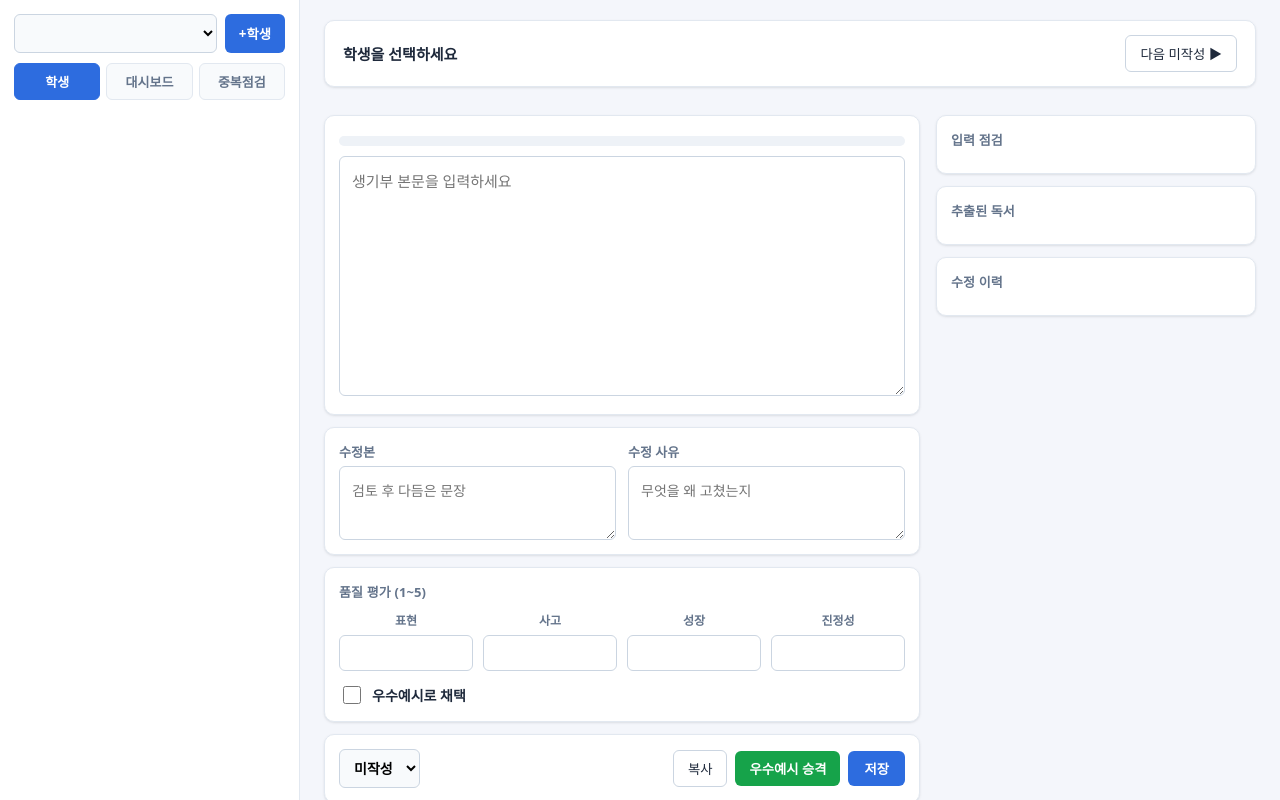
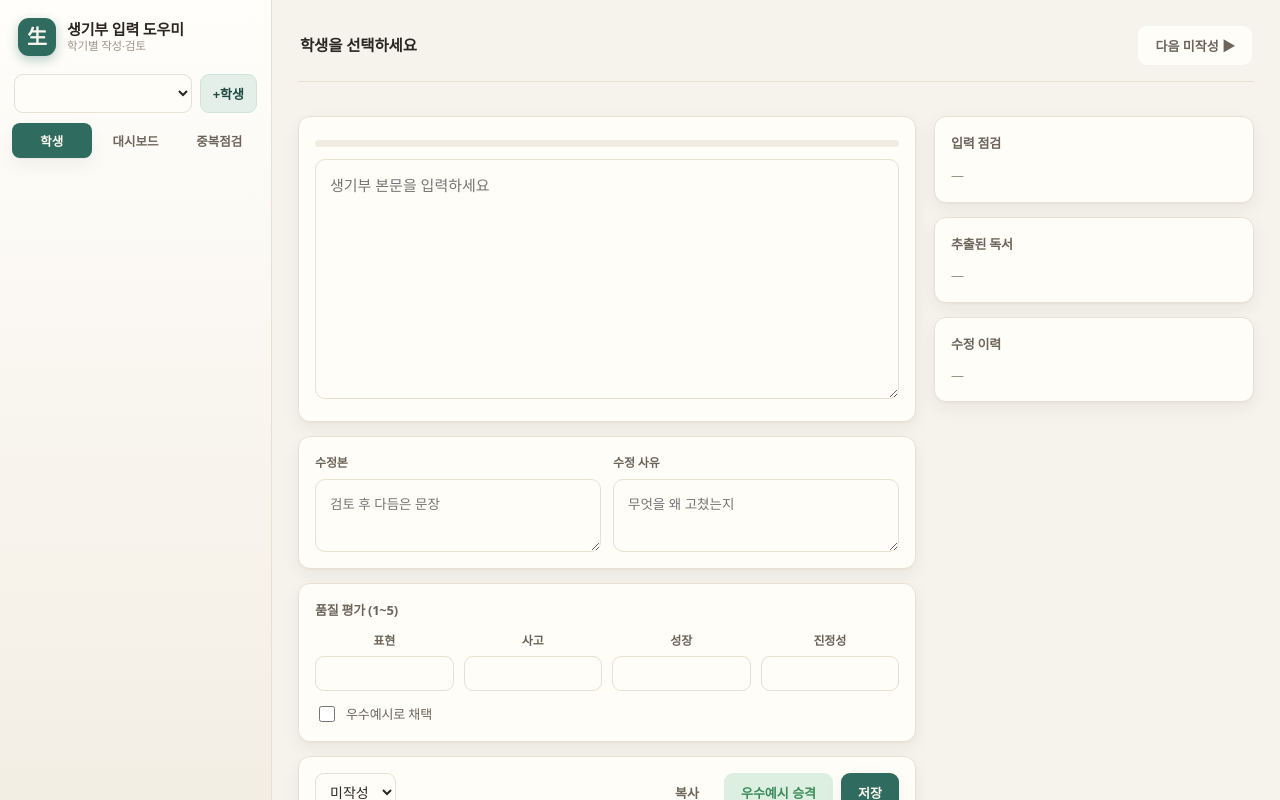
Before and after one commit to fbwiqb/saengbu-helper, an Electron app: page public/index.html in a window 1280 px wide. Drawn offline with Linux system fonts and the light colour scheme; no server answers; a web font is replaced by a local one.

Commit message:
design: 정제된 에디토리얼 업무 UI (웜페이퍼·틸 accent·Pretendard/NanumSquareNeo·브랜드)

```diff
--- a/public/index.html
+++ b/public/index.html
@@ -4,10 +4,17 @@
   <meta charset="utf-8" />
   <meta name="viewport" content="width=device-width, initial-scale=1" />
   <title>생기부 입력 도우미</title>
+  <link rel="preconnect" href="https://cdn.jsdelivr.net" />
+  <link rel="stylesheet" href="https://cdn.jsdelivr.net/gh/orioncactus/pretendard@v1.3.9/dist/web/static/pretendard.min.css" />
+  <link rel="stylesheet" href="https://cdn.jsdelivr.net/gh/projectnoonnu/noonfonts_two@1.2/NanumSquareNeo-Variable.woff2.css" />
   <link rel="stylesheet" href="style.css" />
 </head>
 <body>
   <aside id="sidebar">
+    <div class="brand">
+      <span class="brand-mark">生</span>
+      <div class="brand-txt"><strong>생기부 입력 도우미</strong><small>학기별 작성·검토</small></div>
+    </div>
     <div class="bar">
       <select id="groupSel"></select>
       <button id="addBtn">+학생</button>
--- a/public/style.css
+++ b/public/style.css
@@ -1,230 +1,213 @@
 :root {
-  --bg: #f4f6fb;
-  --surface: #ffffff;
-  --surface-2: #f8fafc;
-  --border: #e2e8f0;
-  --border-strong: #cbd5e1;
-  --text: #1e293b;
-  --text-muted: #64748b;
-  --text-faint: #94a3b8;
-  --primary: #2d6cdf;
-  --primary-dark: #1f54b8;
-  --primary-soft: #eef4ff;
-  --green: #16a34a;
-  --green-soft: #dcfce7;
-  --amber: #d97706;
-  --amber-soft: #fef3c7;
-  --red: #dc2626;
-  --red-soft: #fee2e2;
-  --gray-soft: #eef2f7;
-  --radius: 10px;
-  --radius-sm: 6px;
-  --shadow: 0 1px 3px rgba(15, 23, 42, 0.08), 0 1px 2px rgba(15, 23, 42, 0.04);
-  --shadow-lg: 0 4px 16px rgba(15, 23, 42, 0.10);
-  --gap: 16px;
-  --font: "Pretendard", "맑은 고딕", "Malgun Gothic", system-ui, sans-serif;
+  --paper: #f6f3ec;
+  --surface: #fffdf8;
+  --surface-2: #f1ece2;
+  --ink: #2a2622;
+  --ink-soft: #6c655b;
+  --ink-faint: #9b9388;
+  --line: #e7e0d3;
+  --line-soft: #efe9dd;
+  --accent: #2f6b5e;
+  --accent-soft: #e4efe9;
+  --accent-ink: #1f4a40;
+  --blue: #3a6ea5;
+  --amber: #b3791f;
+  --amber-bg: #f7eccf;
+  --green: #3c8a5a;
+  --green-bg: #dcefe1;
+  --red: #bf4630;
+  --red-bg: #f6ddd5;
+  --radius: 12px;
+  --shadow: 0 1px 2px rgba(40,34,28,.04), 0 6px 18px rgba(40,34,28,.06);
+  --font-body: "Pretendard Variable", Pretendard, "맑은 고딕", "Malgun Gothic", system-ui, sans-serif;
+  --font-head: "NanumSquareNeo-Variable", var(--font-body);
 }
 
-* { box-sizing: border-box; font-family: var(--font); }
-html, body { margin: 0; height: 100vh; }
+* { box-sizing: border-box; }
+html, body { height: 100%; }
 body {
-  display: flex;
-  background: var(--bg);
-  color: var(--text);
-  font-size: 14px;
+  margin: 0; display: flex; height: 100vh; overflow: hidden;
+  font-family: var(--font-body); color: var(--ink);
+  background: var(--paper);
+  font-size: 14px; line-height: 1.6; letter-spacing: -.01em;
   -webkit-font-smoothing: antialiased;
 }
+h2, h3 { font-family: var(--font-head); letter-spacing: -.02em; color: var(--ink); }
+h2 { font-size: 18px; margin: 0 0 14px; font-weight: 800; }
+h3 { font-size: 13px; margin: 0 0 10px; font-weight: 700; color: var(--ink-soft); }
+button, select, input, textarea { font-family: inherit; font-size: inherit; color: inherit; }
 
-button {
-  font-family: var(--font);
-  border-radius: var(--radius-sm);
-  cursor: pointer;
-  transition: background .12s, box-shadow .12s, border-color .12s;
+/* ===== Sidebar ===== */
+#sidebar {
+  width: 272px; flex: 0 0 272px; height: 100vh; overflow-y: auto;
+  background: linear-gradient(180deg, #fffefb, #f3eee4);
+  border-right: 1px solid var(--line);
+  display: flex; flex-direction: column;
 }
-button:focus-visible, textarea:focus-visible, input:focus-visible, select:focus-visible {
-  outline: 2px solid var(--primary);
-  outline-offset: 1px;
+.brand { display: flex; align-items: center; gap: 11px; padding: 18px 18px 14px; }
+.brand-mark {
+  width: 38px; height: 38px; flex: 0 0 38px; border-radius: 11px;
+  background: var(--accent); color: #fbf7ef; display: grid; place-items: center;
+  font-family: var(--font-head); font-weight: 800; font-size: 20px;
+  box-shadow: 0 4px 12px rgba(47,107,94,.32);
 }
-.btn-primary {
-  background: var(--primary); color: #fff; border: none; padding: 8px 16px; font-weight: 600;
+.brand-txt { display: flex; flex-direction: column; line-height: 1.25; }
+.brand-txt strong { font-family: var(--font-head); font-size: 15px; font-weight: 800; }
+.brand-txt small { color: var(--ink-faint); font-size: 11.5px; }
+
+.bar { display: flex; gap: 8px; padding: 4px 14px 10px; }
+.bar select { flex: 1; min-width: 0; }
+select, input[type="number"] {
+  background: var(--surface); border: 1px solid var(--line); border-radius: 9px;
+  padding: 8px 10px; color: var(--ink); outline: none; transition: border-color .15s, box-shadow .15s;
 }
-.btn-primary:hover { background: var(--primary-dark); }
-.btn-ghost {
-  background: var(--surface); color: var(--text); border: 1px solid var(--border-strong); padding: 8px 14px;
+select:focus, input:focus, textarea:focus { border-color: var(--accent); box-shadow: 0 0 0 3px var(--accent-soft); }
+
+.viewbar { display: flex; gap: 4px; padding: 0 12px 12px; }
+.viewbar button {
+  flex: 1; padding: 7px 4px; border: 1px solid transparent; border-radius: 8px;
+  background: transparent; color: var(--ink-soft); cursor: pointer; font-size: 12.5px; font-weight: 600;
+  transition: background .15s, color .15s;
 }
-.btn-ghost:hover { background: var(--surface-2); }
-.btn-green { background: var(--green); color: #fff; border: none; padding: 8px 14px; font-weight: 600; }
-.btn-green:hover { filter: brightness(.95); }
+.viewbar button:hover { background: var(--surface-2); color: var(--ink); }
+.viewbar button.sel { background: var(--accent); color: #fbf7ef; box-shadow: var(--shadow); }
 
-#sidebar {
-  width: 300px; flex-shrink: 0;
-  background: var(--surface);
-  border-right: 1px solid var(--border);
-  display: flex; flex-direction: column;
-  overflow: hidden;
-}
-#sidebar .bar { display: flex; gap: 8px; padding: 14px 14px 10px; }
-#groupSel {
-  flex: 1; padding: 8px 10px; border: 1px solid var(--border-strong);
-  border-radius: var(--radius-sm); background: var(--surface-2); font-size: 14px;
-}
-#addBtn { background: var(--primary); color: #fff; border: none; padding: 0 14px; font-weight: 600; }
-#addBtn:hover { background: var(--primary-dark); }
-.viewbar { display: flex; gap: 6px; padding: 0 14px 12px; }
-.viewbar button {
-  flex: 1; padding: 8px 4px; border: 1px solid var(--border);
-  background: var(--surface-2); color: var(--text-muted); font-size: 13px; font-weight: 600;
-}
-.viewbar button:hover { background: var(--gray-soft); }
-.viewbar button.sel { background: var(--primary); color: #fff; border-color: var(--primary); }
-
-#studentList { list-style: none; margin: 0; padding: 6px; overflow-y: auto; flex: 1; }
+#studentList { list-style: none; margin: 0; padding: 4px 8px 24px; }
 #studentList li {
-  padding: 10px 12px; cursor: pointer; border-radius: var(--radius-sm);
-  font-size: 14px; display: flex; align-items: center; justify-content: space-between; gap: 8px;
-  margin-bottom: 2px;
+  display: flex; align-items: center; justify-content: space-between; gap: 8px;
+  padding: 9px 11px; margin: 2px 0; border-radius: 9px; cursor: pointer;
+  font-size: 13.5px; color: var(--ink); transition: background .12s;
+  border: 1px solid transparent;
 }
 #studentList li:hover { background: var(--surface-2); }
-#studentList li.sel { background: var(--primary-soft); font-weight: 600; }
-#studentList .nm { overflow: hidden; text-overflow: ellipsis; white-space: nowrap; }
+#studentList li.sel { background: var(--surface); border-color: var(--line); box-shadow: var(--shadow); font-weight: 600; }
 
+/* ===== Badges ===== */
 .badge {
-  font-size: 11px; padding: 2px 8px; border-radius: 999px; font-weight: 600;
-  background: var(--gray-soft); color: var(--text-muted); flex-shrink: 0;
+  font-size: 10.5px; font-weight: 700; padding: 2px 8px; border-radius: 999px;
+  background: var(--surface-2); color: var(--ink-faint); white-space: nowrap; letter-spacing: 0;
 }
-.badge.완료 { background: var(--green-soft); color: var(--green); }
-.badge.검증 { background: var(--amber-soft); color: var(--amber); }
-.badge.초안 { background: #e0e7ff; color: #4338ca; }
-.badge.미작성 { background: var(--red-soft); color: var(--red); }
+.badge.초안 { background: #e6eef6; color: var(--blue); }
+.badge.검증 { background: var(--amber-bg); color: var(--amber); }
+.badge.완료 { background: var(--green-bg); color: var(--green); }
 
-#main { flex: 1; display: flex; flex-direction: column; overflow-y: auto; padding: 20px 24px; }
+/* ===== Main ===== */
+#main { flex: 1; min-width: 0; height: 100vh; overflow-y: auto; padding: 22px 26px 60px; }
 
 #head {
   display: flex; align-items: center; justify-content: space-between; gap: 12px;
-  background: var(--surface); border: 1px solid var(--border); border-radius: var(--radius);
-  padding: 14px 18px; box-shadow: var(--shadow); margin-bottom: 14px;
+  padding: 4px 2px 16px; border-bottom: 1px solid var(--line); margin-bottom: 18px;
 }
-#headInfo { font-size: 15px; font-weight: 600; color: var(--text); }
-#headInfo .sub { font-weight: 400; color: var(--text-muted); font-size: 13px; margin-left: 4px; }
-#nextBtn { white-space: nowrap; }
+#headInfo { font-family: var(--font-head); font-size: 15.5px; font-weight: 700; color: var(--ink); }
 
-#tabs { display: flex; gap: 6px; margin-bottom: 14px; }
+#tabs { display: flex; gap: 6px; margin-bottom: 16px; }
 #tabs button {
-  padding: 9px 18px; border: 1px solid var(--border); background: var(--surface);
-  color: var(--text-muted); font-size: 14px; font-weight: 600;
+  padding: 8px 16px; border: 1px solid var(--line); border-radius: 9px; background: var(--surface);
+  color: var(--ink-soft); cursor: pointer; font-weight: 600; font-size: 13px; transition: all .14s;
 }
-#tabs button:hover { background: var(--surface-2); }
-#tabs button.sel { background: var(--primary); color: #fff; border-color: var(--primary); }
+#tabs button:hover { border-color: var(--accent); color: var(--accent-ink); }
+#tabs button.sel { background: var(--accent); border-color: var(--accent); color: #fbf7ef; box-shadow: var(--shadow); }
 
-#editor { display: grid; grid-template-columns: 1fr 320px; gap: var(--gap); align-items: start; }
-.col-main { display: flex; flex-direction: column; gap: 12px; min-width: 0; }
-.col-side { display: flex; flex-direction: column; gap: 12px; }
+/* ===== Editor layout ===== */
+#editor { display: grid; grid-template-columns: minmax(0,1fr) 320px; gap: 18px; align-items: start; }
+.col-main { display: flex; flex-direction: column; gap: 14px; min-width: 0; }
+.col-side { display: flex; flex-direction: column; gap: 14px; position: sticky; top: 0; }
 
 .card {
-  background: var(--surface); border: 1px solid var(--border);
-  border-radius: var(--radius); padding: 14px; box-shadow: var(--shadow);
-}
-.card > h3 {
-  margin: 0 0 10px; font-size: 13px; font-weight: 700; color: var(--text-muted);
-  text-transform: none; letter-spacing: .01em;
+  background: var(--surface); border: 1px solid var(--line); border-radius: var(--radius);
+  padding: 16px; box-shadow: var(--shadow);
 }
 
-.gauge { margin-bottom: 10px; }
-.gauge .glabel { display: flex; justify-content: space-between; font-size: 13px; font-weight: 600; margin-bottom: 6px; }
-.gauge .gnum { color: var(--text-muted); font-weight: 600; font-variant-numeric: tabular-nums; }
-.gauge .track { height: 10px; background: var(--gray-soft); border-radius: 999px; overflow: hidden; }
-.gauge #gaugeFill { height: 100%; background: var(--primary); width: 0; border-radius: 999px; transition: width .15s, background .15s; }
+/* ===== Byte gauge ===== */
+.gauge { margin-bottom: 12px; }
+.glabel { display: flex; align-items: baseline; justify-content: space-between; margin-bottom: 7px; }
+#gaugeArea { font-family: var(--font-head); font-weight: 700; font-size: 13.5px; color: var(--ink); }
+.gnum { font-variant-numeric: tabular-nums; font-size: 12.5px; color: var(--ink-soft); font-weight: 600; }
+.track { height: 7px; background: var(--surface-2); border-radius: 99px; overflow: hidden; }
+#gaugeFill { height: 100%; width: 0; background: var(--accent); border-radius: 99px; transition: width .25s ease, background .2s; }
+.gauge.low #gaugeFill { background: var(--amber); }
+.gauge.full #gaugeFill { background: var(--green); }
 .gauge.over #gaugeFill { background: var(--red); }
-.gauge.full #gaugeFill { background: var(--green); }
-.gauge.low #gaugeFill { background: var(--amber); }
 .gauge.over .gnum { color: var(--red); }
 
 textarea {
-  width: 100%; border: 1px solid var(--border-strong); border-radius: var(--radius-sm);
-  padding: 12px; font-size: 15px; line-height: 1.7; resize: vertical; background: var(--surface);
-  color: var(--text);
+  width: 100%; background: var(--surface); border: 1px solid var(--line); border-radius: 10px;
+  padding: 13px 14px; resize: vertical; line-height: 1.7; outline: none; color: var(--ink);
+  transition: border-color .15s, box-shadow .15s;
 }
-#body { min-height: 240px; }
+#body { min-height: 240px; font-size: 15px; }
 .row { display: flex; gap: 12px; }
-.row label { flex: 1; display: flex; flex-direction: column; gap: 5px; font-size: 13px; font-weight: 600; color: var(--text-muted); }
-.row textarea { min-height: 64px; font-size: 14px; }
+.row label { flex: 1; display: flex; flex-direction: column; gap: 6px; font-size: 12px; color: var(--ink-soft); font-weight: 600; }
+.row textarea { min-height: 70px; font-size: 13.5px; }
 
+/* ===== Quality ===== */
 .quality-grid { display: grid; grid-template-columns: repeat(4, 1fr); gap: 10px; }
-.quality-grid label {
-  display: flex; flex-direction: column; gap: 6px; font-size: 12px; font-weight: 600; color: var(--text-muted);
-  text-align: center;
+.quality-grid label { display: flex; flex-direction: column; gap: 6px; font-size: 12px; color: var(--ink-soft); font-weight: 600; text-align: center; }
+.quality-grid input { text-align: center; }
+.accept-row { display: flex; align-items: center; gap: 8px; margin-top: 12px; font-size: 13px; color: var(--ink-soft); cursor: pointer; }
+.accept-row input { width: 16px; height: 16px; accent-color: var(--accent); }
+
+/* ===== Actions ===== */
+.actions { display: flex; align-items: center; gap: 8px; }
+.actions .spacer { flex: 1; }
+button.btn-primary, button.btn-green, button.btn-ghost, #addBtn, #lgSave {
+  border-radius: 9px; padding: 9px 16px; cursor: pointer; font-weight: 600; font-size: 13px;
+  border: 1px solid transparent; transition: transform .08s, filter .15s, background .15s, border-color .15s;
 }
-.quality-grid input[type=number] {
-  width: 100%; padding: 7px; border: 1px solid var(--border-strong); border-radius: var(--radius-sm);
-  text-align: center; font-size: 15px;
+button:active { transform: translateY(1px); }
+.btn-primary { background: var(--accent); color: #fbf7ef; box-shadow: var(--shadow); }
+.btn-primary:hover { filter: brightness(1.07); }
+.btn-green { background: var(--green-bg); color: var(--green); border-color: #c4e2cd; }
+.btn-green:hover { background: #d0e9d7; }
+.btn-ghost { background: var(--surface); color: var(--ink-soft); border-color: var(--line); }
+.btn-ghost:hover { border-color: var(--accent); color: var(--accent-ink); }
+#addBtn { background: var(--accent-soft); color: var(--accent-ink); border-color: #cfe4dc; padding: 8px 12px; }
+#addBtn:hover { background: #d7eae3; }
+
+.legacy { border-color: #ddd2bf; background: linear-gradient(180deg,#fffdf6,#faf4e6); }
+.legacy label { display: flex; flex-direction: column; gap: 5px; margin-bottom: 10px; font-size: 12px; color: var(--ink-soft); font-weight: 600; }
+.legacy textarea { min-height: 48px; font-size: 13px; }
+
+/* ===== Side panel ===== */
+.col-side .card h3 { display: flex; align-items: center; gap: 6px; }
+.warnings:empty::after, .books-list:empty::after, .edits:empty::after {
+  content: "—"; color: var(--ink-faint); font-size: 13px;
 }
-.accept-row { display: flex; align-items: center; gap: 8px; margin-top: 12px; font-size: 14px; font-weight: 600; }
-.accept-row input { width: 18px; height: 18px; }
+.warnings .warn {
+  display: flex; gap: 7px; padding: 7px 10px; margin: 5px 0; border-radius: 8px;
+  background: var(--red-bg); color: var(--red); font-size: 12.5px; font-weight: 600;
+}
+.warnings .warn.ok { background: var(--green-bg); color: var(--green); }
+.books-list { font-size: 13px; color: var(--ink-soft); }
+.books-list .book { padding: 4px 0; border-bottom: 1px dashed var(--line-soft); }
+.edits { font-size: 12px; color: var(--ink-soft); max-height: 320px; overflow-y: auto; }
+.edits .edit { padding: 8px; margin: 6px 0; border-radius: 8px; background: var(--surface-2); }
+.edits .t { color: var(--ink-faint); font-size: 11px; }
+.edits .b { color: var(--red); margin-top: 4px; }
+.edits .a { color: var(--green); }
 
-.actions { display: flex; flex-wrap: wrap; gap: 8px; align-items: center; }
-.actions select {
-  padding: 8px 10px; border: 1px solid var(--border-strong); border-radius: var(--radius-sm);
-  background: var(--surface-2); font-size: 14px; font-weight: 600;
+/* ===== Dashboard / Overlap ===== */
+#dashView h2, #overlapView h2 { margin-top: 6px; }
+.dash-head { margin-bottom: 14px; }
+.progbar { height: 10px; background: var(--surface-2); border-radius: 99px; overflow: hidden; margin-bottom: 8px; }
+.progbar .fill { height: 100%; background: linear-gradient(90deg, var(--accent), var(--green)); border-radius: 99px; transition: width .4s; }
+.summary { color: var(--ink-soft); font-size: 13px; font-variant-numeric: tabular-nums; }
+.dashfilter { margin: 8px 0 14px; color: var(--ink-soft); font-size: 13px; display: flex; align-items: center; gap: 8px; }
+#dashTable table, #overlapEvents table { width: 100%; border-collapse: collapse; background: var(--surface); border-radius: var(--radius); overflow: hidden; box-shadow: var(--shadow); }
+#dashTable th, #dashTable td, #overlapEvents th, #overlapEvents td {
+  padding: 10px 12px; text-align: left; border-bottom: 1px solid var(--line-soft); font-size: 13px;
 }
-.actions .spacer { flex: 1; }
+#dashTable th, #overlapEvents th { background: var(--surface-2); font-family: var(--font-head); font-weight: 700; font-size: 12px; color: var(--ink-soft); }
+#dashTable tr:last-child td { border-bottom: none; }
+.cell { display: flex; flex-direction: column; gap: 2px; }
+.cell .st { font-weight: 700; font-size: 12px; }
+.cell .by { color: var(--ink-faint); font-size: 11px; font-variant-numeric: tabular-nums; }
+.st-미작성 { color: var(--ink-faint); }
+.st-초안 { color: var(--blue); }
+.st-검증 { color: var(--amber); }
+.st-완료 { color: var(--green); }
+#overlapPairs .pair { padding: 9px 12px; margin: 6px 0; border-radius: 9px; background: var(--amber-bg); color: var(--amber); font-size: 13px; }
 
-#hl-wrap { position: relative; }
-.warnings { display: flex; flex-direction: column; gap: 6px; }
-.warn-item {
-  display: flex; align-items: flex-start; gap: 8px; font-size: 13px;
-  padding: 8px 10px; border-radius: var(--radius-sm); line-height: 1.5;
-}
-.warn-item.err { background: var(--red-soft); color: #991b1b; }
-.warn-item.warn { background: var(--amber-soft); color: #92400e; }
-.warn-item.ok { background: var(--green-soft); color: #166534; }
-.warn-item .ico { font-weight: 700; }
-.warn-item .chip {
-  display: inline-block; background: rgba(0,0,0,.06); border-radius: 4px;
-  padding: 1px 6px; margin: 0 2px; font-weight: 700;
-}
-
-.books-list { font-size: 13px; color: var(--text); display: flex; flex-direction: column; gap: 4px; }
-.books-list .bk { display: flex; gap: 6px; }
-.books-list .bk .ti { font-weight: 600; }
-.books-list .bk .au { color: var(--text-muted); }
-.empty { color: var(--text-faint); font-size: 13px; }
-
-.edits .edit {
-  border-left: 3px solid var(--primary); padding: 8px 10px; margin-bottom: 8px;
-  background: var(--surface-2); border-radius: 0 var(--radius-sm) var(--radius-sm) 0; font-size: 12px;
-}
-.edits .edit .t { color: var(--text-faint); }
-.edits .edit .b { color: var(--red); margin-top: 4px; }
-.edits .edit .a { color: var(--green); margin-top: 2px; }
-
-.legacy label { display: flex; flex-direction: column; gap: 5px; font-size: 13px; font-weight: 600; color: var(--text-muted); margin-bottom: 8px; }
-.legacy textarea { min-height: 52px; font-size: 13px; }
-
-#dashView, #overlapView { max-width: 1100px; }
-#dashView h2, #overlapView h2 { font-size: 18px; margin: 0 0 14px; }
-#overlapView h2 { margin-top: 24px; }
-.dash-head {
-  background: var(--surface); border: 1px solid var(--border); border-radius: var(--radius);
-  padding: 16px 18px; box-shadow: var(--shadow); margin-bottom: 16px;
-}
-.progbar { height: 16px; background: var(--gray-soft); border-radius: 999px; overflow: hidden; }
-.progbar .fill { height: 100%; background: var(--green); border-radius: 999px; transition: width .2s; }
-.summary { font-size: 14px; margin-top: 10px; color: var(--text-muted); }
-.summary b { color: var(--text); }
-.dashfilter { margin-bottom: 12px; font-size: 14px; color: var(--text-muted); }
-.dashfilter select { padding: 6px 10px; border: 1px solid var(--border-strong); border-radius: var(--radius-sm); margin-left: 6px; }
-
-table.dash { border-collapse: separate; border-spacing: 0; width: 100%; font-size: 13px; background: var(--surface); border-radius: var(--radius); overflow: hidden; box-shadow: var(--shadow); }
-table.dash th, table.dash td { border-bottom: 1px solid var(--border); padding: 9px 10px; text-align: center; }
-table.dash th { background: var(--surface-2); font-weight: 700; color: var(--text-muted); }
-table.dash tr:last-child td { border-bottom: none; }
-table.dash td.cell small { color: var(--text-faint); font-variant-numeric: tabular-nums; }
-td.st-완료 { background: var(--green-soft); } td.st-검증 { background: var(--amber-soft); }
-td.st-초안 { background: #e0e7ff; } td.st-미작성 { background: var(--red-soft); }
-td.cell.dim { opacity: 0.28; }
-
-.warn {
-  color: #991b1b; padding: 10px 12px; font-size: 13px; background: var(--red-soft);
-  border-radius: var(--radius-sm); margin-bottom: 8px;
-}
-.muted { color: var(--text-faint); font-size: 14px; }
+::-webkit-scrollbar { width: 10px; height: 10px; }
+::-webkit-scrollbar-thumb { background: #d8d0c2; border-radius: 99px; border: 2px solid var(--paper); }
+::-webkit-scrollbar-thumb:hover { background: #c7bdac; }
```
